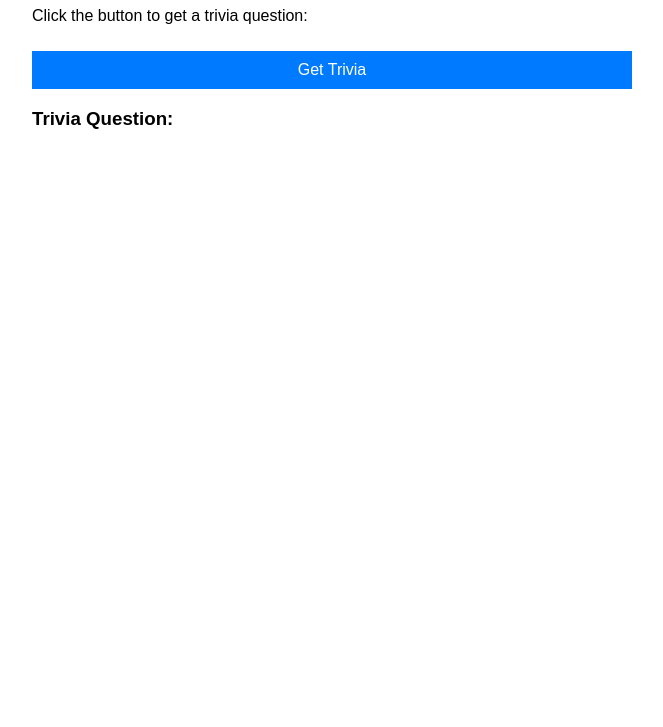
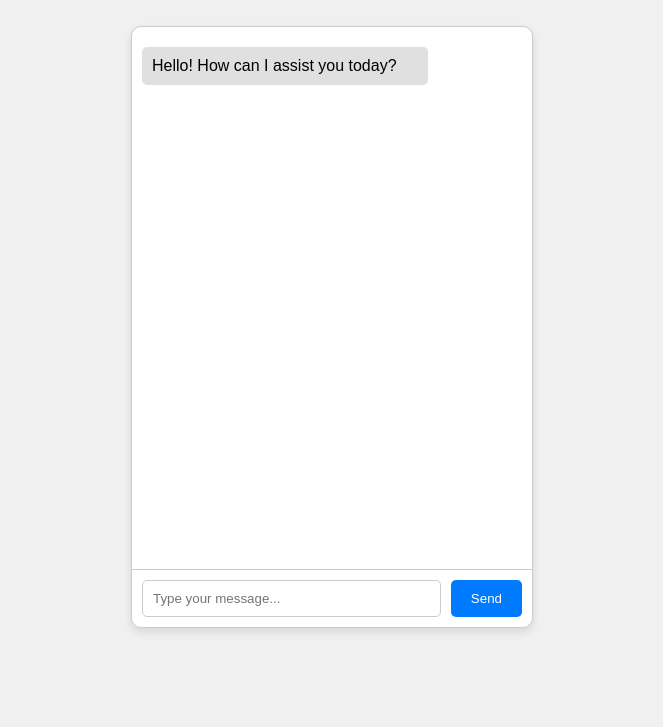
Before and after one commit to CircleUp-social/noti, a plain HTML site: page index.html in a window 1280 px wide. Shown: the part 73-800 px from the top of the page, without its empty margins (308-971 px from the left). Drawn offline with Linux system fonts and the light colour scheme.

Commit message:
Update index.html

```diff
--- a/index.html
+++ b/index.html
@@ -3,60 +3,151 @@
 <head>
   <meta charset="UTF-8">
   <meta name="viewport" content="width=device-width, initial-scale=1.0">
-    <title>Kaif's Web Assistant</title>
+  <title>Chatbot</title>
   <style>
+    /* CSS Styling */
     body {
       font-family: Arial, sans-serif;
-            margin: 20px;
+      margin: 0;
+      padding: 0;
+      display: flex;
+      justify-content: center;
+      align-items: center;
+      height: 100vh;
+      background-color: #f0f0f0;
     }
-        .container {
-            max-width: 600px;
-            margin: auto;
+    .chatbot-container {
+      width: 400px;
+      height: 600px;
+      border: 1px solid #ccc;
+      border-radius: 10px;
+      background-color: #fff;
+      display: flex;
+      flex-direction: column;
+      overflow: hidden;
+      box-shadow: 0 4px 8px rgba(0, 0, 0, 0.1);
     }
-        input, button, textarea {
-            width: 100%;
-            margin-top: 10px;
+    .chat-window {
+      flex: 1;
       padding: 10px;
-            font-size: 16px;
+      overflow-y: auto;
     }
-        button {
-            cursor: pointer;
+    .chat-message {
+      margin: 10px 0;
+      padding: 10px;
+      border-radius: 5px;
+      max-width: 70%;
+    }
+    .bot-message {
+      background-color: #e0e0e0;
+      align-self: flex-start;
+    }
+    .user-message {
+      background-color: #007bff;
+      color: #fff;
+      align-self: flex-end;
+    }
+    .chat-input-container {
+      display: flex;
+      padding: 10px;
+      border-top: 1px solid #ccc;
+    }
+    .chat-input {
+      flex: 1;
+      padding: 10px;
+      border: 1px solid #ccc;
+      border-radius: 5px;
+      outline: none;
+    }
+    .send-button {
+      margin-left: 10px;
+      padding: 10px 20px;
       background-color: #007bff;
       color: #fff;
       border: none;
+      border-radius: 5px;
+      cursor: pointer;
     }
-        button:hover {
+    .send-button:hover {
       background-color: #0056b3;
     }
   </style>
 </head>
 <body>
-    <div class="container">
-        <h1>Kaif's Web Assistant</h1>
-        <p>Click the button to get a trivia question:</p>
-        <button onclick="getTriviaQuestion()">Get Trivia</button>
-        <h3>Trivia Question:</h3>
-        <p id="response"></p>
+  <div class="chatbot-container">
+    <div class="chat-window" id="chat-window">
+      <div class="chat-message bot-message">
+        Hello! How can I assist you today?
+      </div>
+    </div>
+    <div class="chat-input-container">
+      <input type="text" id="chat-input" class="chat-input" placeholder="Type your message...">
+      <button id="send-button" class="send-button">Send</button>
+    </div>
   </div>
 
   <script>
-        async function getTriviaQuestion() {
-            const responseElement = document.getElementById('response');
-            responseElement.textContent = "Loading...";
+    // JavaScript Logic
+    const chatWindow = document.getElementById('chat-window');
+    const chatInput = document.getElementById('chat-input');
+    const sendButton = document.getElementById('send-button');
+
+    const API_KEY = "AIzaSyB2-PDuJGhztXW3Ivfu_-RkWCvs00oR2d4";
+    const API_ENDPOINT = "https://api.example.com/chat"; // Replace with actual endpoint
+
+    // Function to add a message to the chat window
+    function addMessage(content, isBot = false) {
+      const messageElement = document.createElement('div');
+      messageElement.className = `chat-message ${isBot ? 'bot-message' : 'user-message'}`;
+      messageElement.textContent = content;
+      chatWindow.appendChild(messageElement);
+      chatWindow.scrollTop = chatWindow.scrollHeight;
+    }
+
+    // Function to send a message to the API
+    async function sendMessage(message) {
+      addMessage(message, false); // Add user's message
+      chatInput.value = ''; // Clear input field
 
       try {
-                // Fetch trivia question from Open Trivia Database API
-                const response = await fetch("https://opentdb.com/api.php?amount=1");
+        const response = await fetch(API_ENDPOINT, {
+          method: 'POST',
+          headers: {
+            'Content-Type': 'application/json',
+            'Authorization': `Bearer ${API_KEY}`
+          },
+          body: JSON.stringify({ message: message })
+        });
+
+        if (response.ok) {
           const data = await response.json();
-
-                // Display the trivia question
-                const question = data.results[0]?.question || "No question found.";
-                responseElement.textContent = question;
+          const reply = data.response || "I'm sorry, I couldn't process your request.";
+          addMessage(reply, true); // Add bot's reply
+        } else {
+          addMessage("Error: Unable to fetch response from API.", true);
+        }
       } catch (error) {
-                responseElement.textContent = "Error fetching trivia question.";
-                console.error(error);
+        addMessage("Error: Unable to connect to the server.", true);
       }
     }
+
+    // Event listener for the send button
+    sendButton.addEventListener('click', () => {
+      const message = chatInput.value.trim();
+      if (message) {
+        sendMessage(message);
+      }
+    });
+
+    // Event listener for pressing Enter key
+    chatInput.addEventListener('keypress', (event) => {
+      if (event.key === 'Enter') {
+        const message = chatInput.value.trim();
+        if (message) {
+          sendMessage(message);
+        }
+      }
+    });
   </script>
 </body>
 </html>
```
Lines whose indentation alone changed are shown as unchanged.
